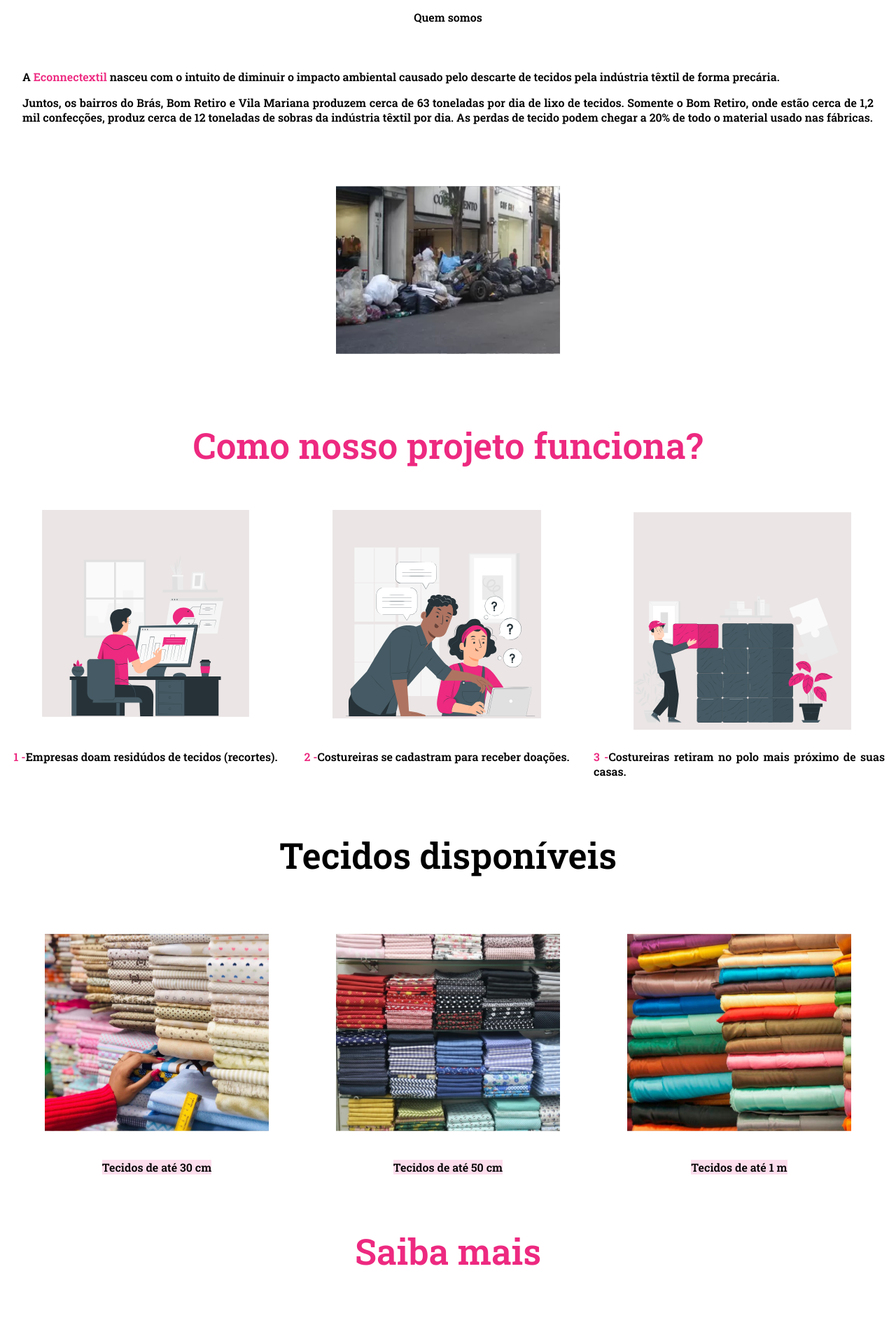
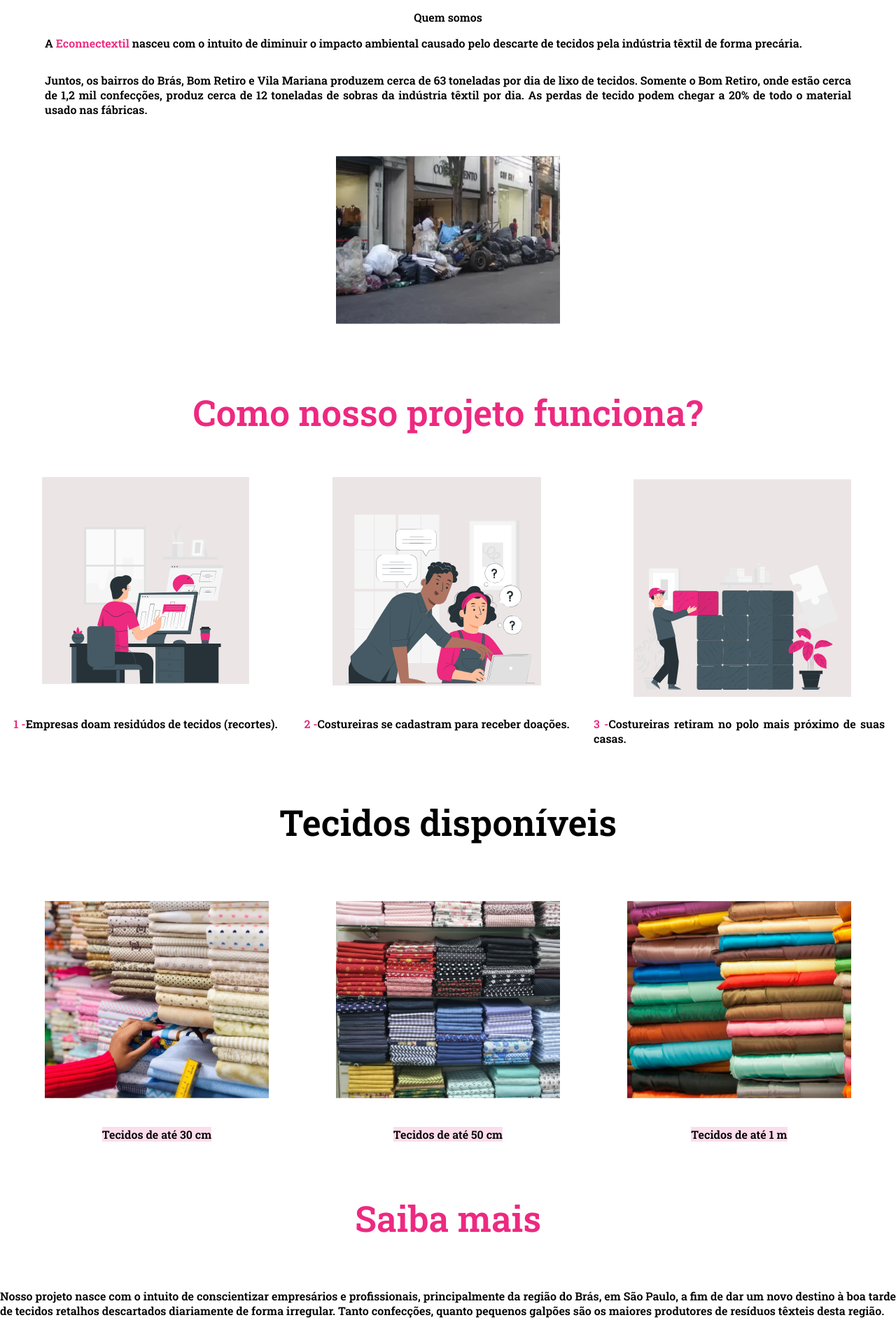
Before and after one commit to kasvrol/proviHack-NaoExistePlanetaB, a React (Create React App) app: page /whoWeAre in a window 1280 px wide. Shown: the part 73-1960 px from the top of the page at 70% size. Built offline with nearby package versions, Linux system fonts and the light colour scheme; the HTML template or start-up script is replaced by a standard one.

Commit message:
[FIX][WHO WE ARE] ajuste no layout

```diff
--- a/src/components/whoWeAreText/index.jsx
+++ b/src/components/whoWeAreText/index.jsx
@@ -2,7 +2,7 @@ import React from "react";
 import image04 from "../../images/image04.svg";
 import "../../style/text.sass";
 
-function WhoWeAre() {
+export function WhoWeAre() {
     return (
         <div className="whoWeAreTextContainer">
             <p>Quem somos</p>
@@ -12,6 +12,15 @@ function WhoWeAre() {
                     diminuir o impacto ambiental causado pelo descarte de
                     tecidos pela indústria têxtil de forma precária.
                 </p>
+            </section>
+        </div>
+    );
+}
+
+export function Informations() {
+    return (
+        <div className="whoWeAreTextContainer">
+            <section className="whoAreText">
                 <p>
                     Juntos, os bairros do Brás, Bom Retiro e Vila Mariana
                     produzem cerca de 63 toneladas por dia de lixo de tecidos.
@@ -27,5 +36,3 @@ function WhoWeAre() {
         </div>
     );
 }
-
-export default WhoWeAre;
--- a/src/pages/whoWeAre.jsx
+++ b/src/pages/whoWeAre.jsx
@@ -1,7 +1,7 @@
 import React from "react";
 import Instructions from "../components/instructions";
 import TissuesCard from "../components/tissuesCard";
-import WhoWeAre from "../components/whoWeAreText";
+import { WhoWeAre, Informations } from "../components/whoWeAreText";
 import AboutMore from "../components/aboutMore";
 import Button from "../components/Button";
 import Logo from "../components/Logo";
@@ -13,6 +13,7 @@ function whoWeAre() {
             <main className="whoWeAreContainer">
                 <Logo />
                 <WhoWeAre />
+                <Informations />
                 <Instructions />
                 <TissuesCard />
                 <AboutMore />
--- a/src/style/text.sass
+++ b/src/style/text.sass
@@ -1,6 +1,19 @@
 @import './index'
 
-.whoWeAreTextContainer, .AboutMoreContainer
+// start component who we are
+
+.whoWeAreTextContainer
+    width: 90%
+
+.whoWeAreTextContainer > p
+    text-align: center
+
+.whoAreImage
+    @include directionOne (column)
+
+// finish component who we are
+
+.AboutMoreContainer
     @include directionOne (column)
 
 .whoAreContainer > p, .AboutMoreContainer > p
@@ -8,8 +21,6 @@
 
 .whoAreText, .AboutMoreText
     @include text ($black, 1rem)
-    margin: 1rem 1rem
-    padding: 1rem 1rem
 
 .whoAreText span
     @include text ($pink, 1rem)
```
